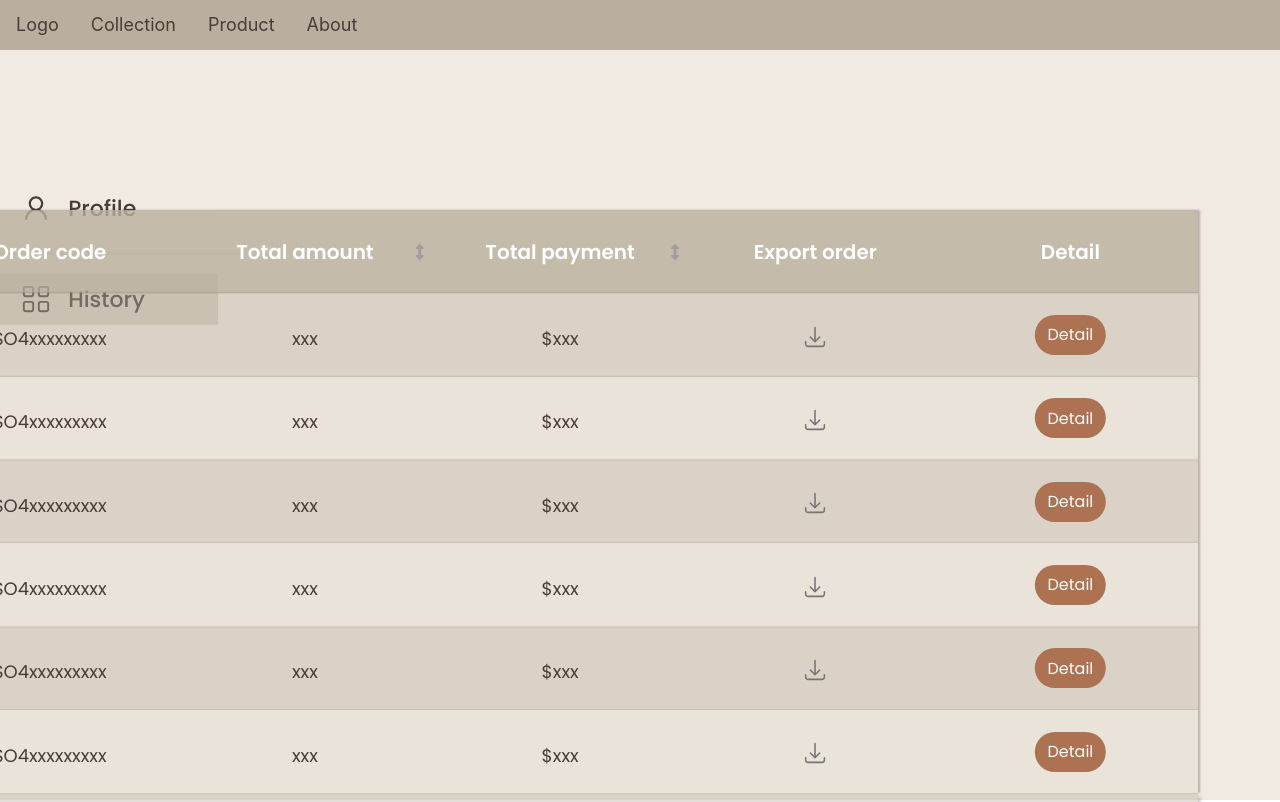
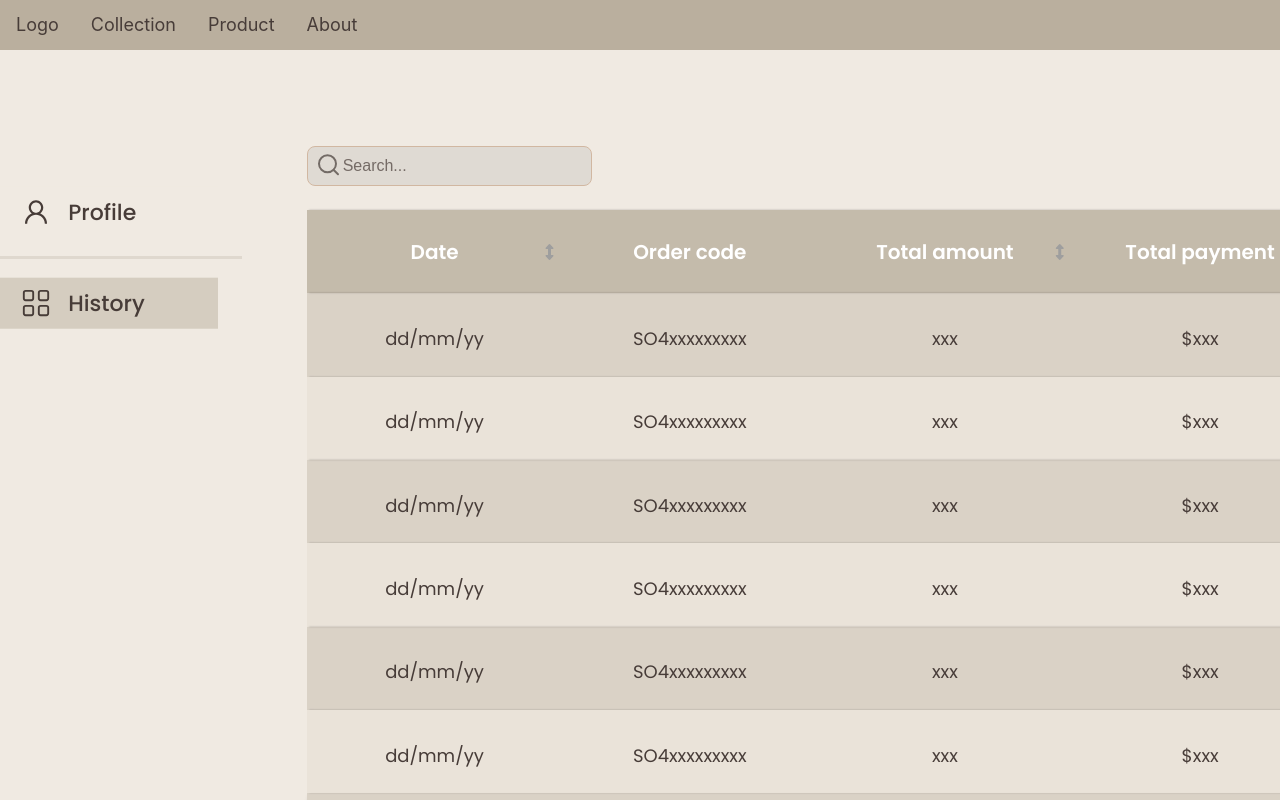
Before and after one commit to huylucwork/furniture-showroom, a React (Create React App) app in the folder client/: page /user/history in a window 1280 px wide. Shown: the top 802 px of the page. Built offline with nearby package versions, Linux system fonts and the light colour scheme; a web font is replaced by a local one.

Commit message:
fix size and scroll

```diff
--- a/client/src/styles/history.css
+++ b/client/src/styles/history.css
@@ -26,7 +26,7 @@
     float: left;
     width: 24.2em;
     height: 100vh;
-    padding-top: 16.4em;
+    padding-top: 16.8em;
 }
 
 .history_sidebar_container {
@@ -79,18 +79,22 @@
 
 .history_content {
     position: relative;
-    float: right;
-    overflow: hidden;
-    width: 167.8em;
-    height: 87em;
+    width: calc(100% - 24.2em);
+    height: calc(100vh - 9em);
     padding-left: 6.5em;
+    left: 24.2em;
+    overflow: auto;
+}
+
+.history_content::-webkit-scrollbar {
+    display: none;
 }
 
 .history_search-container {
     position: relative;
     width: 28.5em;
     height: 4em;
-    margin-top: 5.7em;
+    margin-top: 5.6em;
 }
 
 .history_search {
@@ -128,9 +132,8 @@
 }
 
 .history_table {
-    position: absolute;
-    bottom: 0;
-    width: 153.1em;
+    margin-top: 2.4em;
+    width: 94.9%;
     height: 75em;
     display: flex;
     flex-direction: column;
@@ -421,8 +424,8 @@
 
 .history_detail_close-btn {
     position: absolute;
-    right: 14px;
-    top: 7px;
+    right: 19px;
+    top: 14px;
     width: 20px;
     height: 20px;
     color: #D1B7A1;
@@ -448,7 +451,7 @@
     top: 10%;
     left: 3.5%;
     width: 93%;
-    height: 88%;
+    height: 80%;
     overflow: auto;
 }
 
@@ -547,6 +550,12 @@
     display: none;
 }
 
+@media only screen and (max-width: 1280px) {
+    .history_table {
+        width: 153.1em;
+    }
+}
+
 /* @keyframes slide {
     from {
         top: 0;
```
